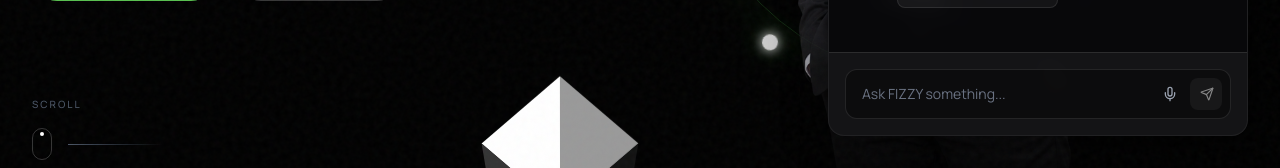
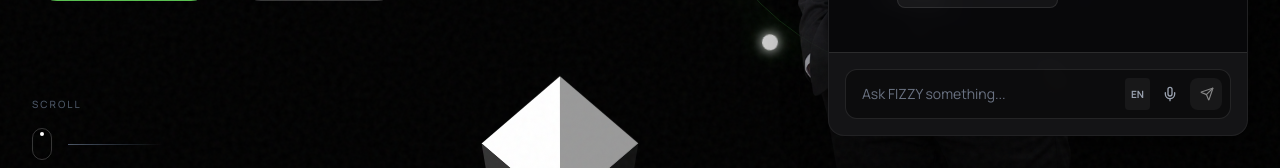
Before and after one commit to anas-codespace/Anas_Portfolio, a Next.js app: page / in a window 1280 px wide. Both pictures are taken after a click on the button "Hey there!". Shown: the part 632-800 px from the top of the page. Built offline with nearby package versions, Linux system fonts and the light colour scheme; no server answers.

Commit message:
feat(chat): add Tamil and Tanglish voice support for both mic input and TTS

```diff
--- a/src/components/Chatbot.tsx
+++ b/src/components/Chatbot.tsx
@@ -27,6 +27,7 @@ export default function Chatbot() {
   const [currentSection, setCurrentSection] = useState("HOME");
 
   const [isListening, setIsListening] = useState(false);
+  const [micLang, setMicLang] = useState<"en-IN" | "ta-IN">("en-IN");
   const recognitionRef = useRef<any>(null);
   const [currentlySpeakingId, setCurrentlySpeakingId] = useState<string | null>(null);
 
@@ -86,19 +87,29 @@ export default function Chatbot() {
     const cleanText = text.replace(/[*_#`~]/g, "").replace(/[\p{Emoji_Presentation}\p{Extended_Pictographic}]/gu, "");
     const utterance = new SpeechSynthesisUtterance(cleanText);
 
-    // Match Fizzy's specific tone from Mascot
+    const isTamil = /[\u0B80-\u0BFF]/.test(cleanText);
+
+    // Match Fizzy's specific tone from Mascot for English, use default for Tamil
+    if (!isTamil) {
       utterance.pitch = 1.15;
       utterance.rate = 0.92;
       utterance.volume = 0.95;
+    }
 
     const pickVoice = () => {
       const voices = window.speechSynthesis.getVoices();
-      const preferred =
+      let preferred;
+
+      if (isTamil) {
+        preferred = voices.find(v => v.lang.startsWith("ta"));
+      } else {
+        preferred =
           voices.find((v) => v.name === "Google US English") ||
           voices.find((v) => v.name === "Samantha") ||
           voices.find((v) => v.name === "Karen") ||
           voices.find((v) => v.name.includes("Google") && v.lang.startsWith("en")) ||
           voices.find((v) => v.lang === "en-US" && !v.name.toLowerCase().includes("male"));
+      }
 
       if (preferred) {
         utterance.voice = preferred;
@@ -137,7 +148,7 @@ export default function Chatbot() {
     recognitionRef.current = recognition;
     recognition.continuous = true;
     recognition.interimResults = true;
-    recognition.lang = "en-US";
+    recognition.lang = micLang; // Use state for Tanglish(en-IN) / Tamil(ta-IN)
 
     let finalTranscript = inputValue;
 
@@ -392,10 +403,18 @@ export default function Chatbot() {
               onChange={(e) => setInputValue(e.target.value)}
               onKeyDown={handleKeyDown}
               placeholder="Ask FIZZY something..."
-              className="w-full bg-transparent text-sm text-white placeholder:text-gray-500 px-4 py-3.5 pr-20 outline-none resize-none max-h-32 scrollbar-thin"
+              className="w-full bg-transparent text-sm text-white placeholder:text-gray-500 px-4 py-3.5 pr-28 outline-none resize-none max-h-32 scrollbar-thin"
               rows={1}
             />
             <div className="absolute right-2 bottom-2 flex items-center gap-1">
+              <button
+                type="button"
+                onClick={() => setMicLang(prev => prev === "en-IN" ? "ta-IN" : "en-IN")}
+                className="px-1.5 h-8 text-[10px] font-bold text-gray-400 hover:text-white bg-white/5 hover:bg-white/10 rounded transition-colors"
+                title="Toggle Mic Language"
+              >
+                {micLang === "en-IN" ? "EN" : "தமிழ்"}
+              </button>
               <button
                 type="button"
                 onClick={toggleListening}
```
Lines whose indentation alone changed are shown as unchanged.
